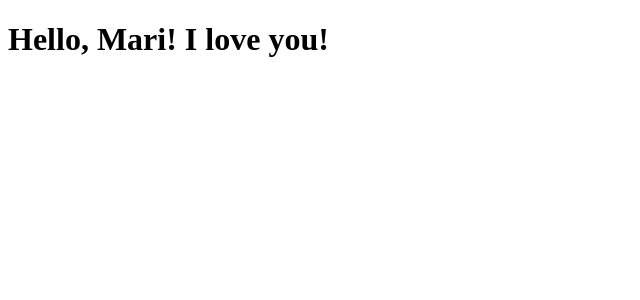
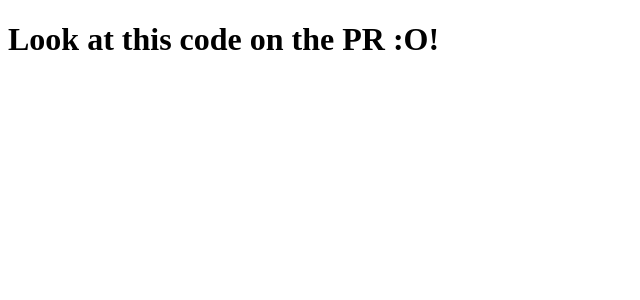
Before and after one commit to zjohnsilver/clone-tabnews, a Next.js app: page / in a window 1280 px wide. Shown: the top 300 px of the page, without its empty margins (0-640 px from the left). Built offline with nearby package versions, Linux system fonts and the light colour scheme.

Commit message:
feat: pr preview

```diff
--- a/pages/index.js
+++ b/pages/index.js
@@ -1,5 +1,5 @@
 function Home() {
-    return <h1>Hello, Mari! I love you!</h1>
+    return <h1>Look at this code on the PR :O!</h1>
 }
 
 export default Home;
```
